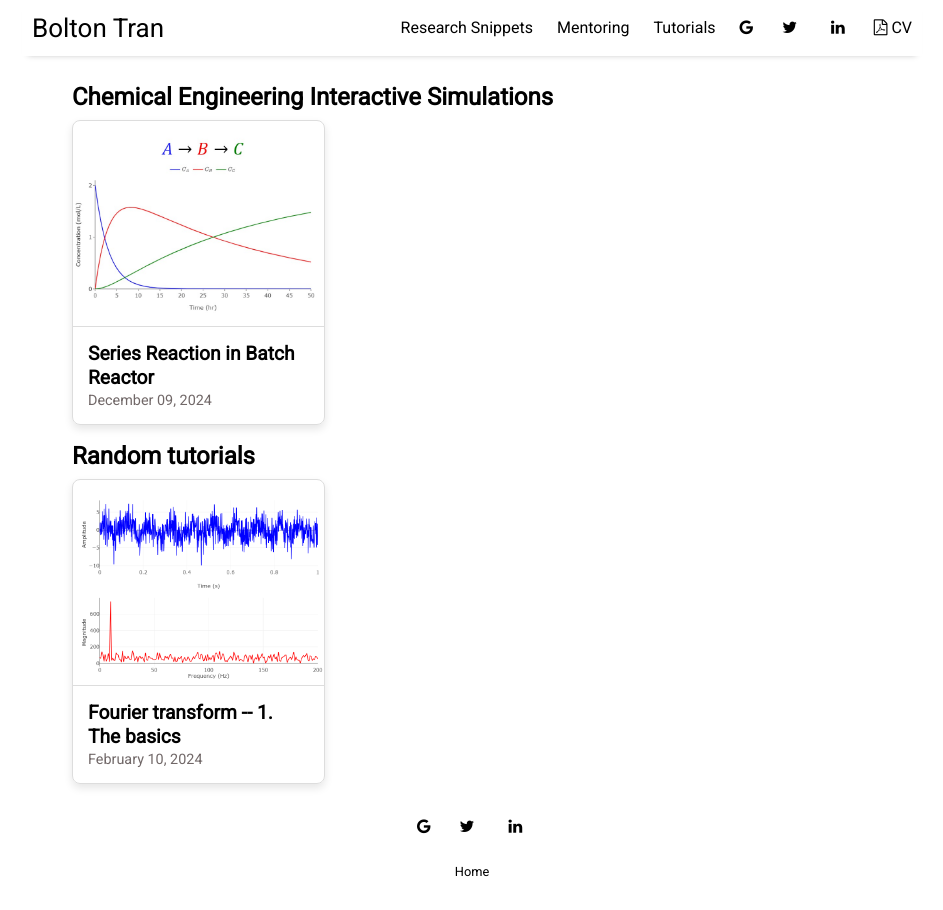
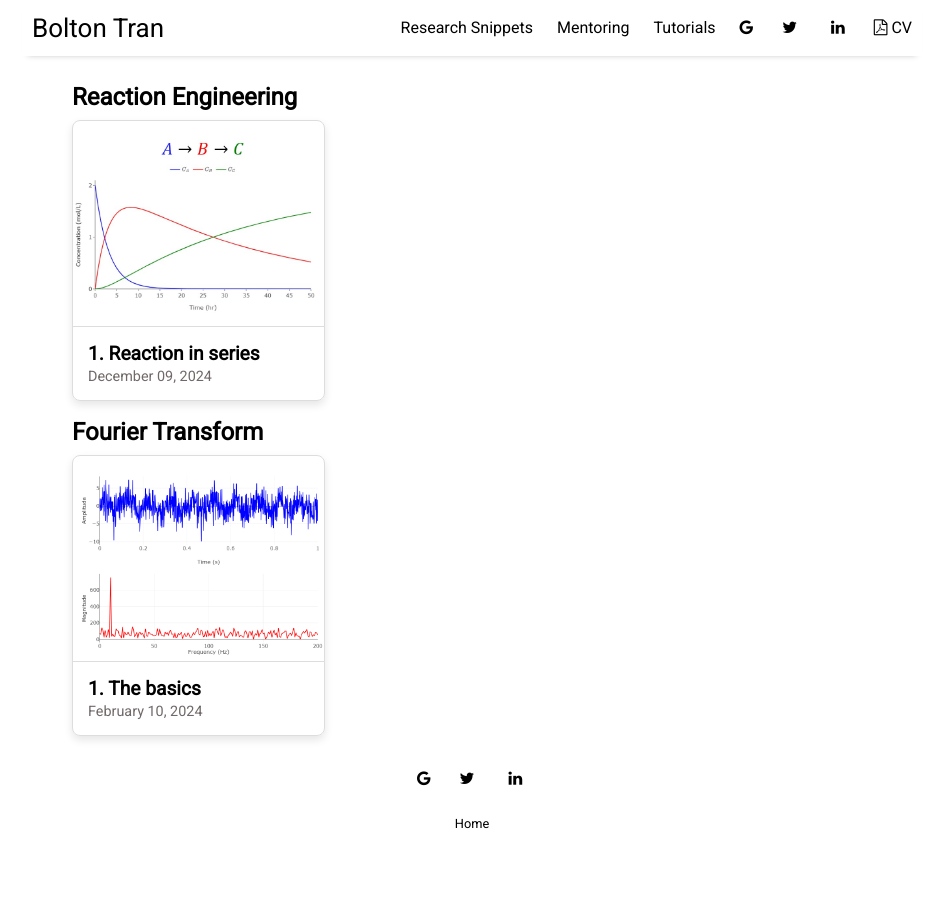
Before and after one commit to bolton2710/bolton2710.github.io, a Jekyll site: the page built from pages/tutorials.md, in a window 1280 px wide. Shown: the whole page, without its empty margins (168-1111 px from the left). Built offline with Jekyll 4.4.1, drawn with Linux system fonts in a browser that asks for light colours; nearby versions of some CDN libraries.

Commit message:
update-posts

```diff
--- a/pages/tutorials.md
+++ b/pages/tutorials.md
@@ -5,9 +5,9 @@ permalink: /tutorials
 ---
 <!-- Display ChE posts  -->
 <div class="tag-section">
-  <h2>Chemical Engineering Interactive Simulations</h2>
+  <h2>Reaction Engineering</h2>
   <div class="blog-posts">
-    {% assign tag_posts = site.posts | where: "tags", "che" %}
+    {% assign tag_posts = site.posts | where: "tags", "rxn" %}
     {% for post in tag_posts %}
       <div class="blog-post">
         <a href="{{ post.url }}">
@@ -26,11 +26,11 @@ permalink: /tutorials
   </div>
 </div>
 
-<!-- Display Other posts  -->
+<!-- Display FT posts  -->
 <div class="tag-section">
-  <h2>Random tutorials</h2>
+  <h2>Fourier Transform</h2>
   <div class="blog-posts">
-    {% assign tag_posts = site.posts | where: "tags", "other" %}
+    {% assign tag_posts = site.posts | where: "tags", "fourier" %}
     {% for post in tag_posts %}
       <div class="blog-post">
         <a href="{{ post.url }}">
```
Also changed, not shown: _posts/2024-02-10-Fourier-transform-basics.md (renamed from _posts/2024-02-10-Fourier-transform.md, +2 -2 lines), _posts/2024-12-09-series-reaction.md (+2 -6 lines), _posts/x2024-03-02-surface-reaction.md (added, +42 -0 lines).
